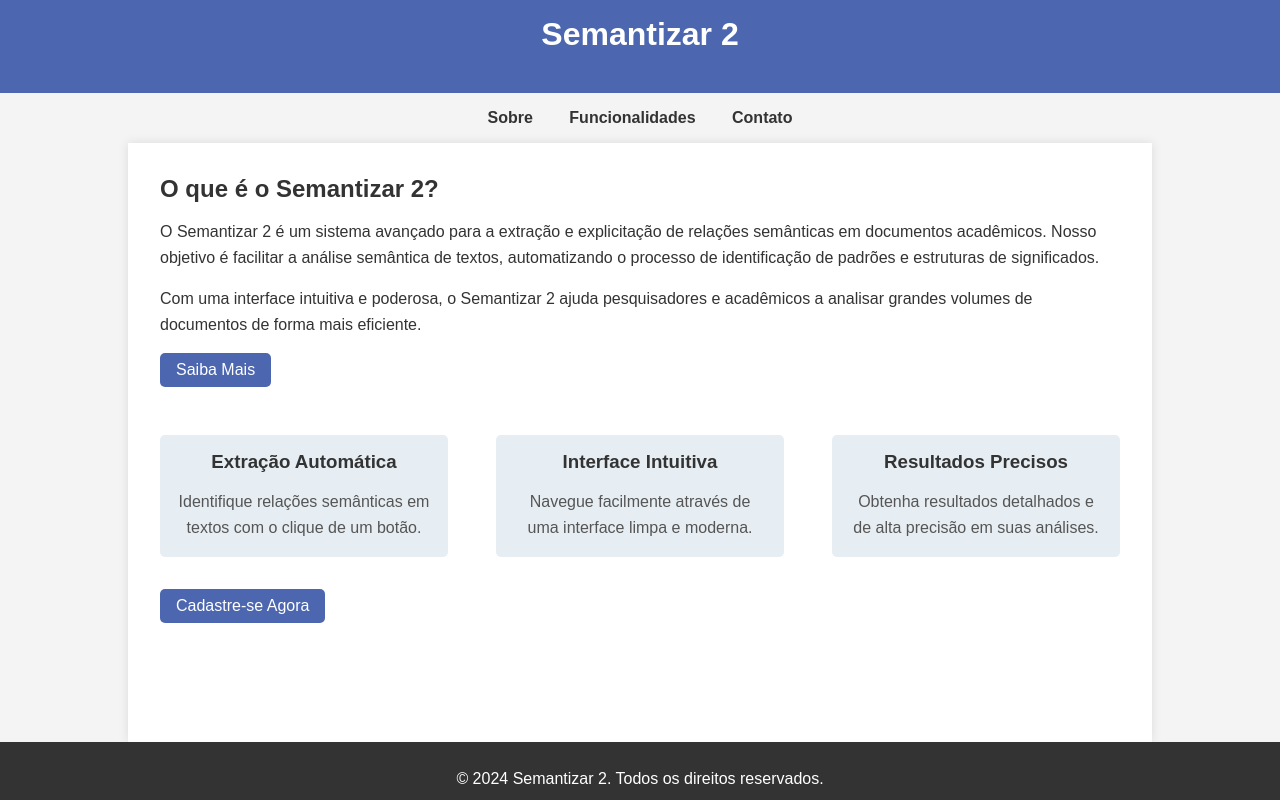
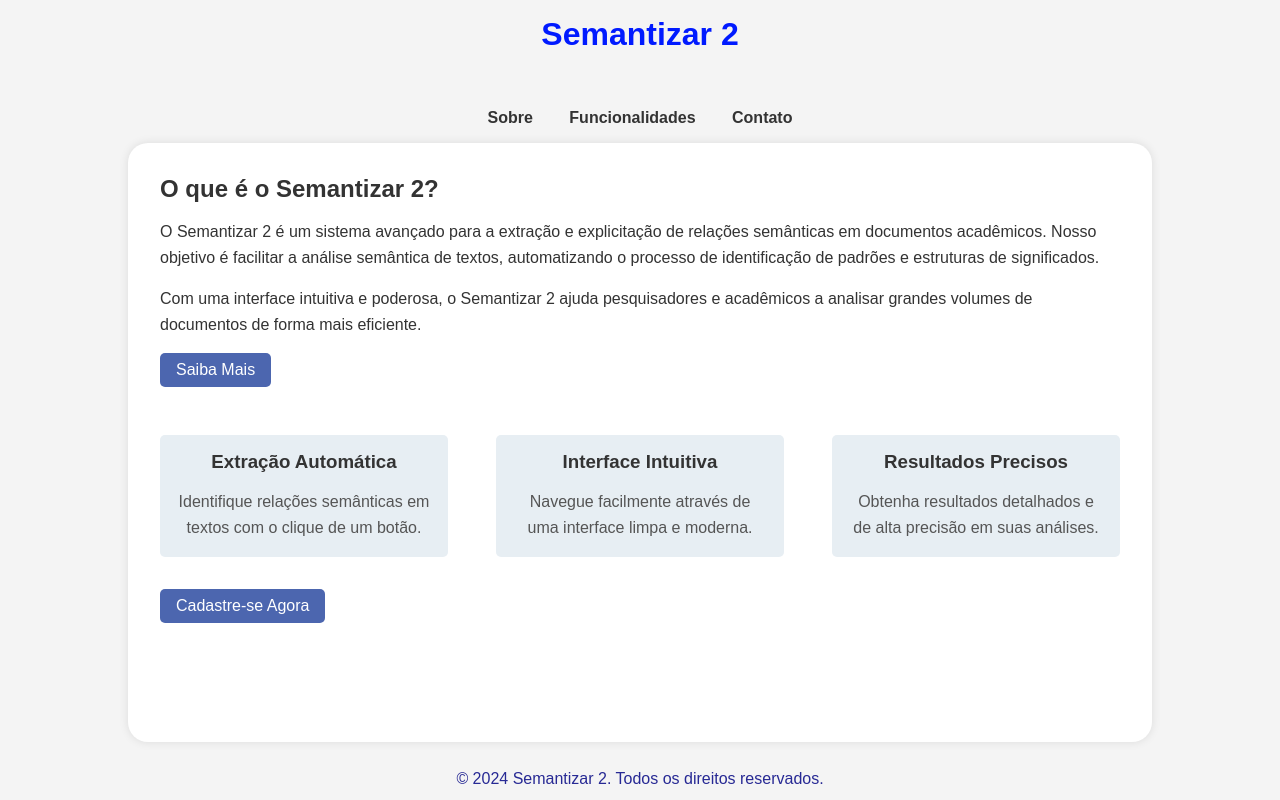
Before and after one commit to Edson-Luiz/Semantizar2, a Flask app: page / in a window 1280 px wide. Run offline with Flask 3, Linux system fonts and the light colour scheme.

Commit message:
att interface

```diff
--- a/app/static/css/style.css
+++ b/app/static/css/style.css
@@ -20,8 +20,7 @@ body {
 }
 
 header {
-    background-color: #4c66af;
-    color: white; /* Garante que o texto no header fique branco */
+    color: rgb(71, 21, 206); /* Garante que o texto no header fique branco */
     padding: 1rem;
     text-align: center;
 }
@@ -50,18 +49,19 @@ nav a:hover {
     padding: 2rem;
     background-color: white;
     box-shadow: 0 0 10px rgba(0, 0, 0, 0.1);
+    border-radius: 20px;
 }
 
 footer {
-    background-color: #333;
-    color: white;
+
+    color: rgb(39, 41, 148);
     text-align: center;
     padding: 0.5rem;
     width: 100%;
 }
 
 h1 {
-    color: #ffffff;
+    color: #001aff;
     text-align: center;
     margin-bottom: 1.5rem; /* Aumenta o espaço abaixo do título */
 }
```
